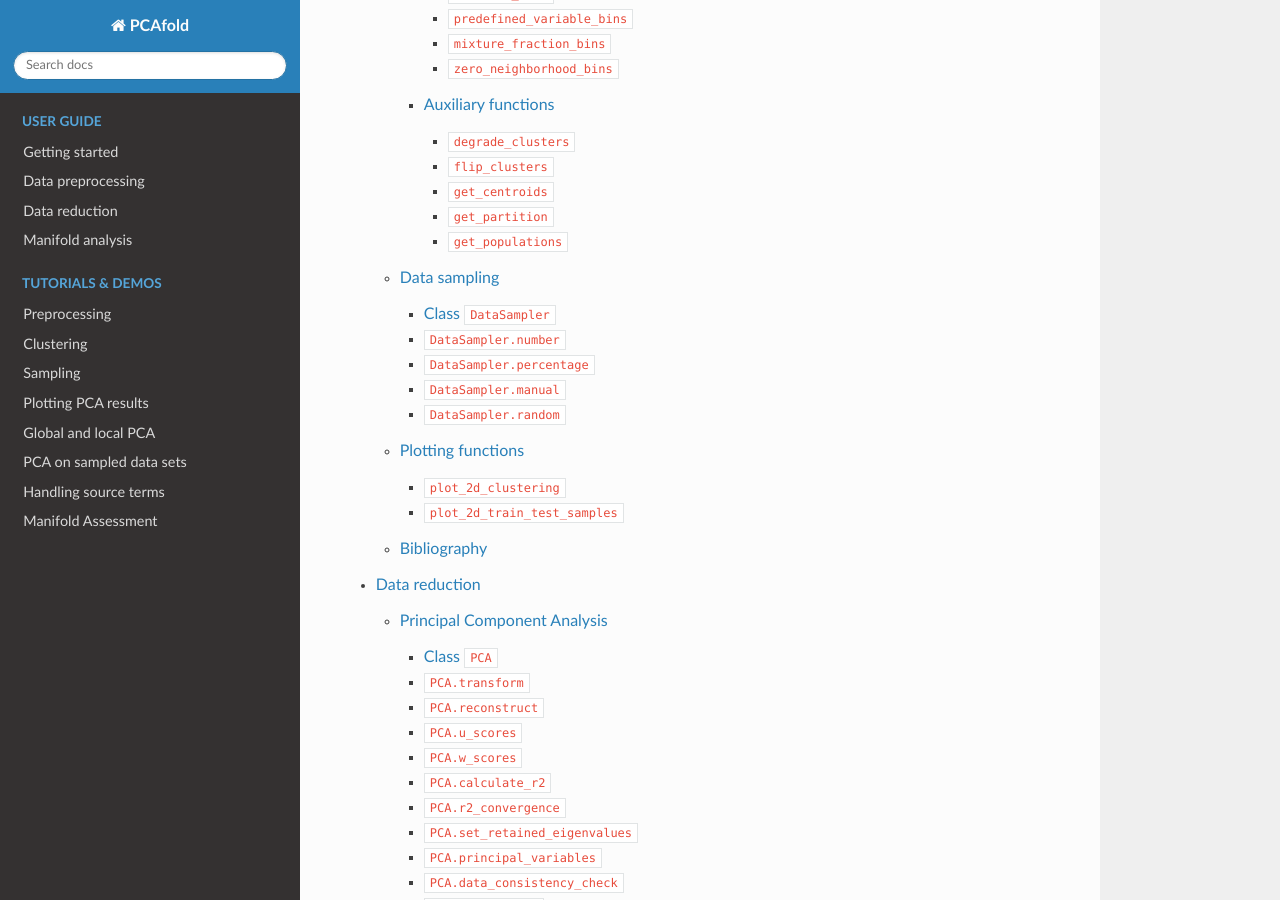
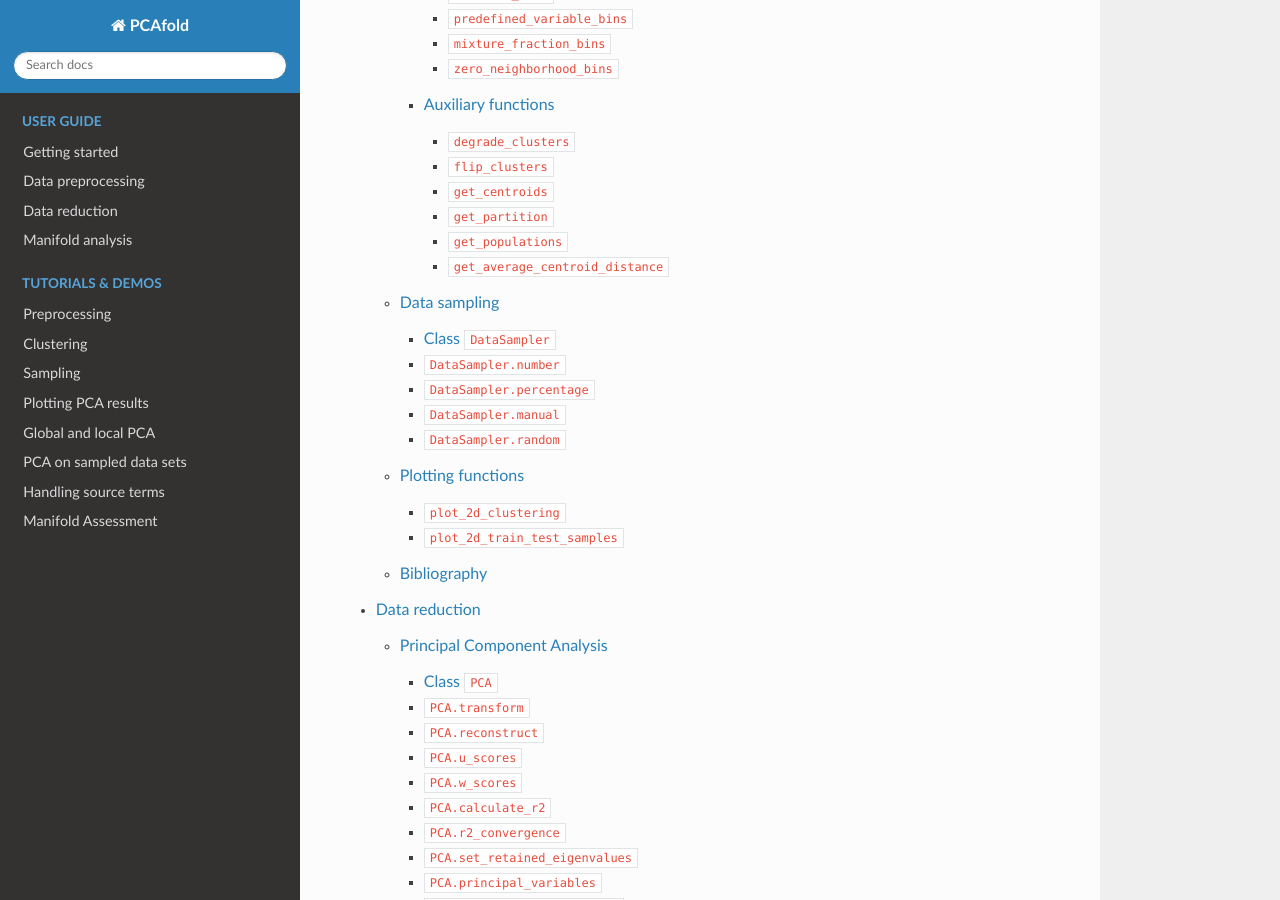
Before and after one commit to kamilazdybal/PCAfold, a Sphinx documentation site: the page built from docs/index.rst, in a window 1280 px wide and 900 px high, scrolled down 2191 px. Built offline with Sphinx 7.4.7 and the Read the Docs theme 2.0.0, drawn with Linux system fonts in a browser that asks for light colours.

Commit message:
Docs update

```diff
--- a/docs/user/data-preprocessing.rst
+++ b/docs/user/data-preprocessing.rst
@@ -128,6 +128,11 @@ Auxiliary functions
 
 .. autofunction:: PCAfold.preprocess.get_populations
 
+``get_average_centroid_distance``
+---------------------------------
+
+.. autofunction:: PCAfold.preprocess.get_average_centroid_distance
+
 --------------------------------------------------------------------------------
 
 *************
```
Also changed, not shown: docs/images/PCAfold-diagram.png, docs/images/PCAfold-software-architecture.png.
